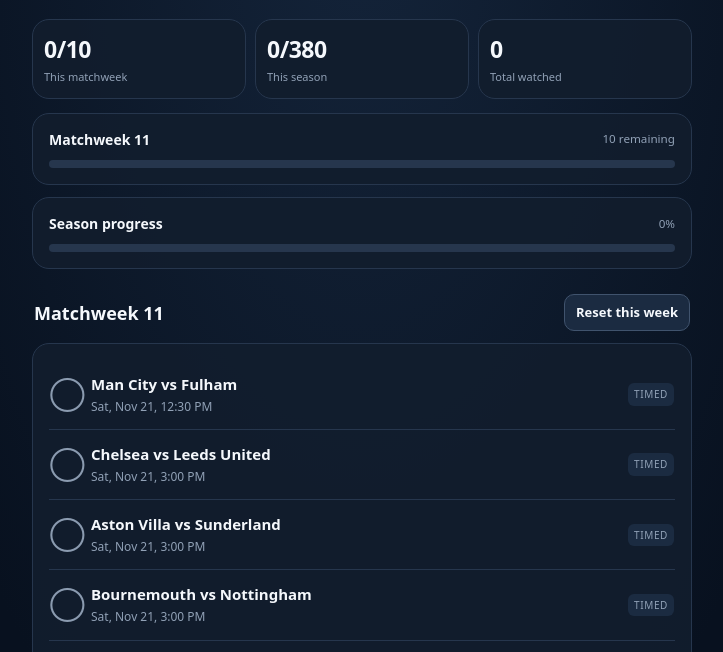
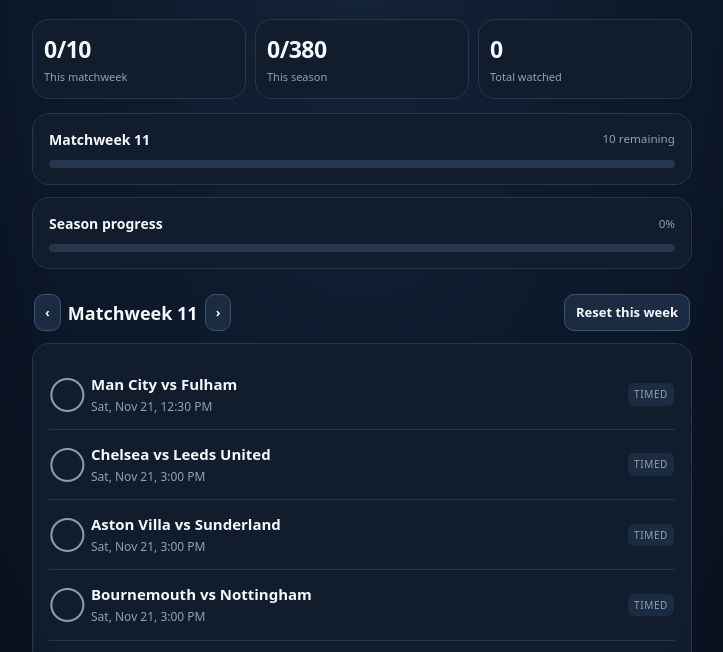
Before and after one commit to PKBrad/pl-highlights-tracker, a plain HTML site: page index.html in a window 1280 px wide. Shown: the part 114-766 px from the top of the page, without its empty margins (278-1001 px from the left). Drawn offline with Linux system fonts and the light colour scheme.

Commit message:
Add previous and next matchweek navigation

```diff
--- a/index.html
+++ b/index.html
@@ -27,7 +27,9 @@
     .progress-head small{font-weight:500;color:var(--muted)}
     .track{height:8px;background:#26364d;border-radius:99px;overflow:hidden;margin-top:10px}
     .fill{height:100%;width:0;background:linear-gradient(90deg,#29b982,#72e5b6);border-radius:99px;transition:width .2s}
-    .section-head{display:flex;align-items:center;justify-content:space-between;gap:12px;margin:25px 2px 8px}
+    .section-head{display:flex;align-items:center;justify-content:space-between;gap:12px;margin:25px 2px 8px;flex-wrap:wrap}
+    .week-nav{display:flex;align-items:center;gap:7px}
+    .week-nav button{padding:8px 10px}
     h2{font-size:18px;margin:0}
     button{background:#1b2b41;color:var(--white);border:1px solid #40536d;border-radius:10px;padding:8px 11px;font:inherit;font-size:13px;font-weight:650}
     .match{display:flex;align-items:center;gap:12px;padding:14px 1px;border-bottom:1px solid var(--line);cursor:pointer; -webkit-tap-highlight-color:transparent}
@@ -70,7 +72,11 @@
   </section>
 
   <div class="section-head">
-    <h2 id="fixturesHeading">Fixtures</h2>
+    <div class="week-nav">
+      <button id="previousWeek" type="button" aria-label="Previous matchweek">‹</button>
+      <h2 id="fixturesHeading">Matchweek —</h2>
+      <button id="nextWeek" type="button" aria-label="Next matchweek">›</button>
+    </div>
     <button id="resetWeek" type="button">Reset this week</button>
   </div>
   <section class="panel" id="matches" aria-live="polite">
@@ -88,6 +94,8 @@
   try { saved = JSON.parse(localStorage.getItem(STORAGE_KEY) || "{}") || {}; } catch (_) { saved = {}; }
   let seasonMatches = [];
   let currentMatches = [];
+  let selectedMatchday = null;
+  let availableMatchdays = [];
   const terminal = new Set(["FINISHED","POSTPONED","CANCELLED"]);
   const byId = id => document.getElementById(id);
   const esc = value => String(value ?? "").replace(/[&<>"']/g, ch => ({"&":"&amp;","<":"&lt;",">":"&gt;",'"':"&quot;","'":"&#39;"}[ch]));
@@ -119,7 +127,10 @@
     byId("weekBar").style.width = (weekTotal ? weekWatched/weekTotal*100 : 0) + "%";
     byId("seasonBar").style.width = (seasonTotal ? seasonWatched/seasonTotal*100 : 0) + "%";
     byId("seasonPercent").textContent = (seasonTotal ? Math.round(seasonWatched/seasonTotal*100) : 0) + "%";
-    byId("fixturesHeading").textContent = "Matchweek " + (currentMatches[0]?.matchday ?? "—");
+    byId("fixturesHeading").textContent = "Matchweek " + (selectedMatchday ?? "—");
+    byId("weekLabel").textContent = "Matchweek " + (selectedMatchday ?? "—");
+    byId("previousWeek").disabled = !availableMatchdays.length || selectedMatchday === availableMatchdays[0];
+    byId("nextWeek").disabled = !availableMatchdays.length || selectedMatchday === availableMatchdays[availableMatchdays.length - 1];
     const list = byId("matches");
     list.replaceChildren();
     if (!currentMatches.length) {
@@ -145,6 +156,19 @@
       list.appendChild(row);
     });
   }
+  function showMatchday(matchday) {
+    selectedMatchday = matchday;
+    currentMatches = seasonMatches.filter(m => m.matchday === selectedMatchday).sort((a,b) => new Date(a.utcDate)-new Date(b.utcDate));
+    render();
+  }
+  byId("previousWeek").addEventListener("click",() => {
+    const index = availableMatchdays.indexOf(selectedMatchday);
+    if (index > 0) showMatchday(availableMatchdays[index - 1]);
+  });
+  byId("nextWeek").addEventListener("click",() => {
+    const index = availableMatchdays.indexOf(selectedMatchday);
+    if (index >= 0 && index < availableMatchdays.length - 1) showMatchday(availableMatchdays[index + 1]);
+  });
   byId("resetWeek").addEventListener("click",() => {
     currentMatches.forEach(match => delete saved[match.id]);
     localStorage.setItem(STORAGE_KEY,JSON.stringify(saved));
@@ -157,7 +181,9 @@
       const data = await response.json();
       seasonMatches = Array.isArray(data.matches) ? data.matches : [];
       if (!seasonMatches.length) throw new Error("The fixture feed is empty.");
+      availableMatchdays = [...new Set(seasonMatches.map(m => m.matchday))].sort((a,b) => a-b);
       const matchday = chooseMatchday(seasonMatches);
+      selectedMatchday = matchday;
       currentMatches = seasonMatches.filter(m => m.matchday === matchday).sort((a,b) => new Date(a.utcDate)-new Date(b.utcDate));
       byId("weekLabel").textContent = "Matchweek " + matchday;
       byId("updated").textContent = data.generatedAt ? "Fixtures refreshed " + new Date(data.generatedAt).toLocaleString() : "";
```
